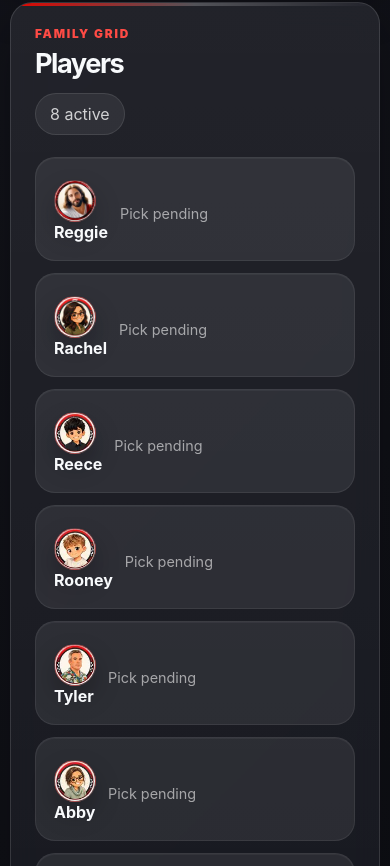
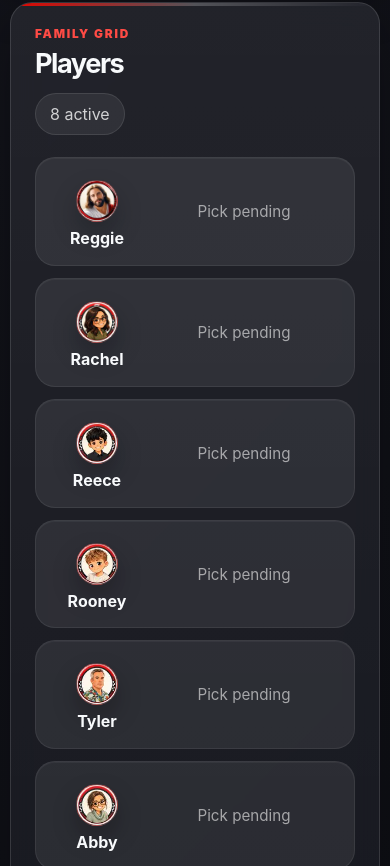
Before and after one commit to Lechefrio/Terminal---New-Terminal, a React (Vite) app in the folder f1-pick-10th-v2/: page / in a window 390 px wide. Shown: the part 3238-4104 px from the top of the page. Built offline with nearby package versions, Linux system fonts and the light colour scheme; no server answers.

Commit message:
Update player card layout styles

```diff
--- a/f1-pick-10th-v2/src/styles/app.css
+++ b/f1-pick-10th-v2/src/styles/app.css
@@ -225,15 +225,39 @@ h2 { font-size: clamp(1.7rem, 4vw, 2.5rem); letter-spacing: -.04em; }
 .podium-card strong { display: block; margin: 6px 0; }
 .player-card {
   display: grid;
-  grid-template-columns: auto 1fr;
-  column-gap: 12px;
+  grid-template-columns: minmax(86px, auto) 1fr;
+  column-gap: 18px;
   align-items: center;
   padding: 18px;
   border-radius: 20px;
   background: rgba(255,255,255,.08);
   border: 1px solid rgba(255,255,255,.07);
 }
-.player-card span { grid-column: 2; }
+.player-identity {
+  display: grid;
+  justify-items: center;
+  gap: 8px;
+  min-width: 86px;
+  text-align: center;
+}
+.player-identity strong {
+  line-height: 1.05;
+}
+.player-card .player-pick-line {
+  grid-column: 2;
+  display: inline-flex;
+  align-items: center;
+  gap: 10px;
+  margin-top: 0;
+  color: rgba(255,255,255,.58);
+  font-size: .95rem;
+}
+.player-card .player-pick-line span {
+  display: inline;
+  margin-top: 0;
+  color: inherit;
+  font-size: inherit;
+}
 .helmet-dot {
   grid-row: span 2;
   width: 34px;
@@ -294,4 +318,14 @@ h2 { font-size: clamp(1.7rem, 4vw, 2.5rem); letter-spacing: -.04em; }
   .hero-section { padding: 28px; }
   .race-card { min-height: 280px; }
   .split-header { flex-direction: column; }
+  .player-card {
+    grid-template-columns: 1fr;
+    justify-items: center;
+    text-align: center;
+    row-gap: 12px;
+  }
+  .player-card .player-pick-line {
+    grid-column: 1;
+    justify-content: center;
+  }
 }
```
